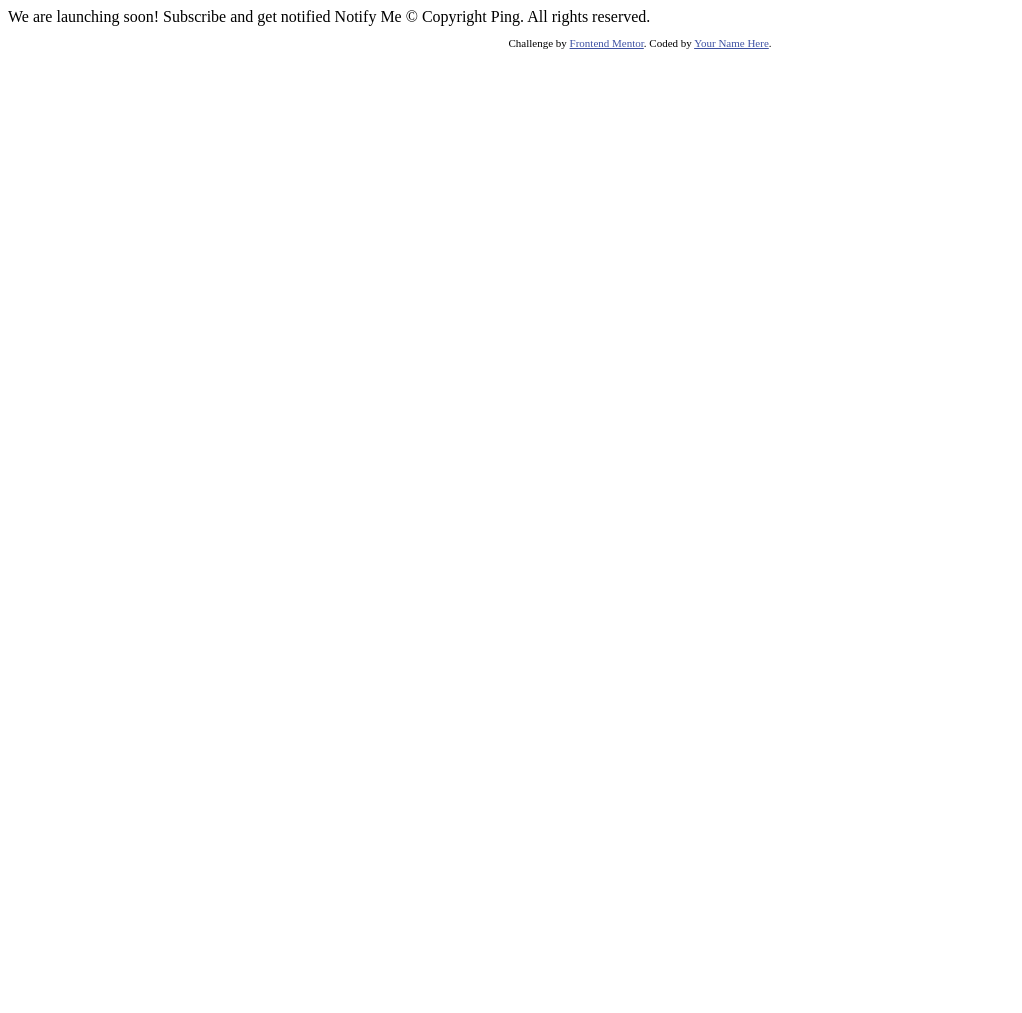
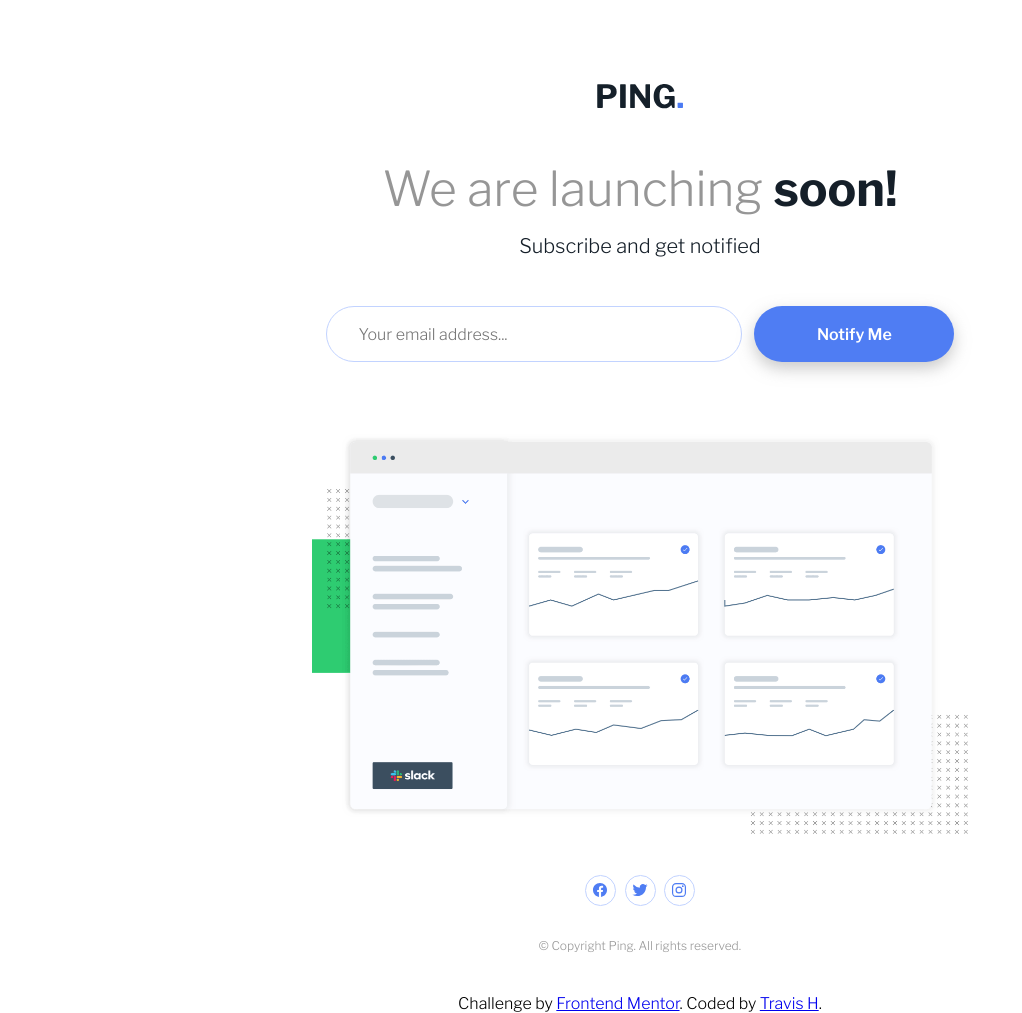
Before and after one commit to TravisH-bot/ping-coming-soon-page-master, a plain HTML site: page index.html in a window 1280 px wide. Shown: the whole page, without its empty margins (0-1022 px from the left). Before the commit the page ends 800 px from the top, so only its background shows below. Drawn offline with nearby package versions, Linux system fonts and the light colour scheme.

Commit message:
initial desktop styling complete

```diff
--- a/index.html
+++ b/index.html
@@ -1,34 +1,60 @@
 <!DOCTYPE html>
 <html lang="en">
+
 <head>
   <meta charset="UTF-8">
-  <meta name="viewport" content="width=device-width, initial-scale=1.0"> <!-- displays site properly based on user's device -->
-
+  <meta name="viewport" content="width=device-width, initial-scale=1.0">
+  <link rel="stylesheet" href="styles.css">
   <link rel="icon" type="image/png" sizes="32x32" href="./images/favicon-32x32.png">
 
   <title>Frontend Mentor | Ping coming soon page</title>
 
-  <!-- Feel free to remove these styles or customise in your own stylesheet 👍 -->
-  <style>
-    .attribution { font-size: 11px; text-align: center; }
-    .attribution a { color: hsl(228, 45%, 44%); }
-  </style>
 </head>
+
 <body>
+  <section class="main-container">
 
-  We are launching soon!
+    <div class="logo">
+      <img src="./images/logo.svg" alt="ping logo">
+    </div>
 
-  Subscribe and get notified
+    <div class="header">
+      <h1 class="title">We are launching <span>soon!</span></h1>
+      <p>Subscribe and get notified</p>
+    </div>
 
-  Notify Me
+    <div class="notify-form">
+      <form action="#" id="form">
+        <input type="email" placeholder="Your email address...">
+        <button class="subBtn">Notify Me</button>
+      </form>
+      <p class="error-msg">Please provide a valid email address</p>
+    </div>
 
-  &copy; Copyright Ping. All rights reserved.
+    <div class="img-container">
+      <img src="./images/illustration-dashboard.png" alt="illustration dashboard">
+    </div>
+
+    <div class="socials">
+      <div class="social-logos">
+        <ion-icon class="icons" name="logo-facebook"></ion-icon>
+        <ion-icon class="icons" name="logo-twitter"></ion-icon>
+        <ion-icon class="icons" name="logo-instagram"></ion-icon>
+      </div>
+      <p>&copy; Copyright Ping. All rights reserved.</p>
+    </div>
+
+  </section>
 
   <footer>
     <p class="attribution">
       Challenge by <a href="https://www.frontendmentor.io?ref=challenge" target="_blank">Frontend Mentor</a>.
-      Coded by <a href="#">Your Name Here</a>.
+      Coded by <a href="https://www.frontendmentor.io/profile/TravisH-bot">Travis H</a>.
     </p>
   </footer>
+  <script type="module" src="https://unpkg.com/ionicons@7.1.0/dist/ionicons/ionicons.esm.js"></script>
+  <script nomodule src="https://unpkg.com/ionicons@7.1.0/dist/ionicons/ionicons.js"></script>
+  <script src="./index.js"></script>
 </body>
+
 </html>
--- /dev/null
+++ b/styles.css
@@ -0,0 +1,250 @@
+@import url("https://fonts.googleapis.com/css2?family=Libre+Franklin:wght@300;600;700&display=swap");
+
+* {
+  box-sizing: border-box;
+  margin: 0;
+  padding: 0;
+  font-family: var(--font);
+}
+
+:root {
+  /* Font - 300, 600, 700 - Body Copy 1.25rem */
+  --font: "Libre Franklin", sans-serif;
+
+  /* Colors */
+  /* Primary */
+  --blue: hsl(223, 87%, 63%);
+
+  /* Secondary */
+  --pale-blue: hsl(223, 100%, 88%);
+  --light-red: hsl(354, 100%, 66%);
+
+  /* Neutral */
+  --gray: hsl(0, 0%, 59%);
+  --gray-opaque: hsla(0, 0%, 59%, 0.5);
+  --very-dark-blue: hsl(209, 33%, 12%);
+  --white: hsl(0, 0%, 100%);
+}
+
+body {
+  min-height: 100svh;
+  display: flex;
+  align-items: center;
+  flex-direction: column;
+}
+
+/* =========================== Main Container =========================== */
+
+.main-container {
+  width: 80rem;
+  display: flex;
+  flex-direction: column;
+  align-items: center;
+}
+
+/* =========================== Logo =========================== */
+
+.logo {
+  min-height: 8rem;
+  display: flex;
+  align-items: center;
+  justify-content: center;
+  margin-top: 2rem;
+}
+
+/* =========================== Header Info =========================== */
+
+.header {
+  min-height: 6rem;
+  text-align: center;
+}
+
+.header h1 {
+  font-size: 3rem;
+  font-weight: 300;
+  color: var(--gray);
+  margin-bottom: 1rem;
+}
+
+.header span {
+  color: var(--very-dark-blue);
+  font-weight: 700;
+}
+
+.header p {
+  font-size: 1.25rem;
+  color: var(--very-dark-blue);
+  margin-bottom: 3rem;
+}
+
+/* =========================== Form =========================== */
+
+.notify-form {
+  display: flex;
+  min-height: 8rem;
+  width: 45rem;
+  flex-direction: column;
+}
+
+#form {
+  display: flex;
+  align-items: center;
+  justify-content: center;
+}
+
+input {
+  width: 26rem;
+  height: 3.5rem;
+  border-radius: 5rem;
+  border: 0.1rem solid var(--pale-blue);
+  margin-right: 0.8rem;
+  padding-left: 2rem;
+  color: var(--gray);
+  font-size: 1rem;
+}
+
+.error-msg {
+  font-size: 0.8rem;
+  font-style: italic;
+  color: var(--light-red);
+  text-align: left;
+  margin: 0.5rem 0 0 5rem;
+  font-weight: 600;
+  display: none;
+}
+
+.subBtn {
+  border: none;
+  width: 12.5rem;
+  height: 3.5rem;
+  border-radius: 5rem;
+  background-color: var(--blue);
+  color: var(--white);
+  font-size: 1rem;
+  font-weight: 600;
+  box-shadow: 0 0.4rem 1rem 0 var(--gray-opaque);
+
+  backface-visibility: hidden;
+  display: inline-block;
+  position: relative;
+  transform: translateZ(0) scale(1);
+  transition: transform 0.2s;
+  user-select: none;
+  -webkit-user-select: none;
+  touch-action: manipulation;
+}
+
+.subBtn:disabled {
+  color: #787878;
+  cursor: auto;
+}
+
+.subBtn:not(:disabled):hover {
+  transform: scale(1.05);
+}
+
+.subBtn:not(:disabled):hover:active {
+  transform: scale(1.05) translateY(0.125rem);
+}
+
+.subBtn:focus {
+  outline: 0 solid transparent;
+}
+
+.subBtn:focus:before {
+  border-width: 0.125rem;
+  content: "";
+  left: calc(-1 * 0.375rem);
+  pointer-events: none;
+  position: absolute;
+  top: calc(-1 * 0.375rem);
+  transition: border-radius;
+  user-select: none;
+}
+
+.subBtn:focus:not(:focus-visible) {
+  outline: 0 solid transparent;
+}
+
+.subBtn:not(:disabled):active {
+  transform: translateY(0.125rem);
+}
+
+/* =========================== Image Container =========================== */
+
+.img-container {
+  display: flex;
+}
+
+.img-container img {
+  height: 25rem;
+  width: 41rem;
+}
+
+/* =========================== Socials =========================== */
+
+.socials {
+  display: flex;
+  flex-direction: column;
+  text-align: center;
+  justify-content: center;
+  align-items: center;
+  min-height: 10rem;
+}
+
+.social-logos {
+  width: 8rem;
+  display: flex;
+  justify-content: space-evenly;
+}
+
+.social-logos .icons {
+  cursor: pointer;
+  height: 1rem;
+  width: 1rem;
+  color: var(--blue);
+  border: 0.1rem solid var(--pale-blue);
+  border-radius: 50%;
+  padding: 0.4rem;
+  margin-bottom: 2rem;
+}
+
+.social-logos .icons:hover {
+  color: var(--white);
+  background-color: var(--blue);
+}
+
+.socials p {
+  font-size: 0.75rem;
+  color: var(--gray);
+}
+
+/* =========================== Media Queries =========================== */
+
+@media screen and (max-width: 768px) {
+  /* =========================== Header Info =========================== */
+  .header h1 {
+    font-size: 1.6rem;
+  }
+
+  .header p {
+    font-size: 0.8rem;
+  }
+
+  /* =========================== Form =========================== */
+  .notify-form {
+    width: 23.438rem;
+  }
+
+  #form {
+    display: block;
+  }
+
+  .input {
+    width: 20rem;
+  }
+
+  .subBtn {
+    width: 18rem;
+  }
+}
```
Also changed, not shown: index.js (added), 1 other file.
